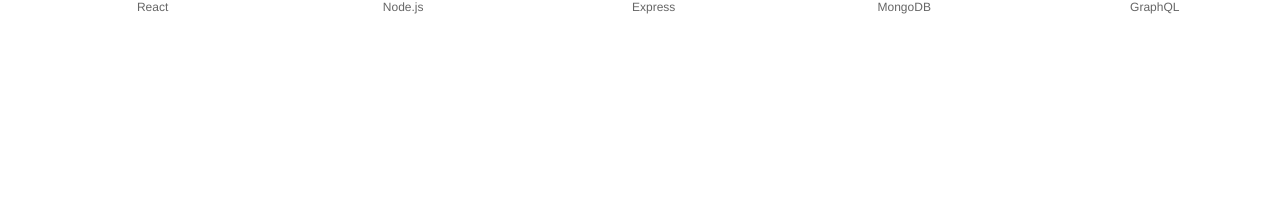
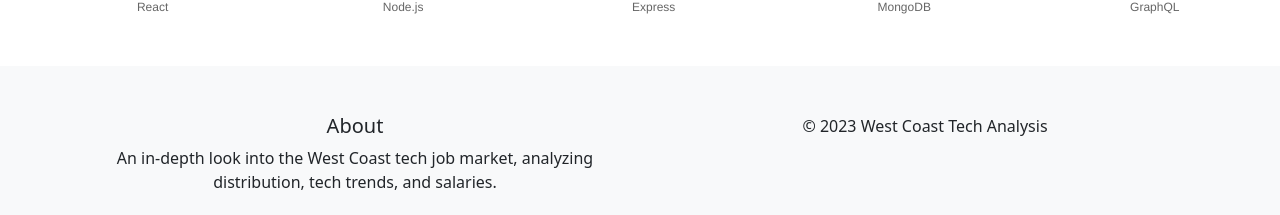
Before and after one commit to Vbeni/west-coast-tech-jobs, a React (Create React App) app: page / in a window 1280 px wide. Shown: the part 1485-1700 px from the top of the page. Before the commit the page ends 1503 px from the top, so only its background shows below. Built offline with nearby package versions, Linux system fonts and the light colour scheme.

Commit message:
footer.js

```diff
--- a/src/App.js
+++ b/src/App.js
@@ -3,6 +3,7 @@
 import './App.css';
 import TechBreakdown from './components/TechBreakdown';
 import Header from './components/Header';
+import Footer from './components/Footer';
 
 function App() {
   return (
@@ -11,6 +12,7 @@
       <Home />
       <JobMap />
       <TechBreakdown />
+      <Footer />
     </div>
   );
 }
--- /dev/null
+++ b/src/components/Footer.js
@@ -0,0 +1,22 @@
+import React from 'react';
+
+const Footer = () => {
+    return (
+        <footer className="bg-light text-dark mt-5">
+            <div className="container pt-5 pb-2">
+                <div className="row">
+                    <div className="col-md-6">
+                        <h5>About</h5>
+                        <p>An in-depth look into the West Coast tech job market, analyzing distribution, tech trends, and salaries.</p>
+                    </div>
+
+                    <div className="col-md-6 text-right">
+                        <p>© {new Date().getFullYear()} West Coast Tech Analysis</p>
+                    </div>
+                </div>
+            </div>
+        </footer>
+    );
+};
+
+export default Footer;
```
